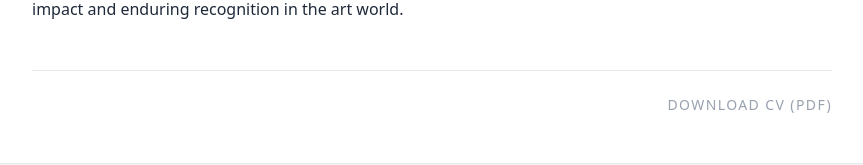
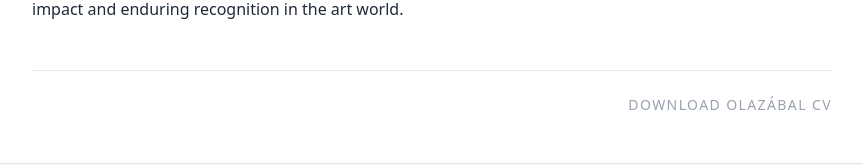
Before and after one commit to Santylx/OrishaTales-web, a Next.js app: page /about in a window 1280 px wide. Shown: the part 2072-2237 px from the top of the page, without its empty margins (400-1263 px from the left). Built offline with nearby package versions, Linux system fonts and the light colour scheme.

Commit message:
Update CV link label

```diff
--- a/app/about/page.tsx
+++ b/app/about/page.tsx
@@ -87,7 +87,7 @@ export default function AboutPage() {
                         rel="noopener noreferrer"
                         className="block mt-12 pt-6 border-t border-gray-200 text-right text-sm font-medium tracking-[0.1em] text-gray-400 hover:text-gray-900 transition-colors uppercase"
                     >
-                        Download CV (PDF)
+                        Download Olazábal CV
                     </a>
                 </div>
             </div>
```
